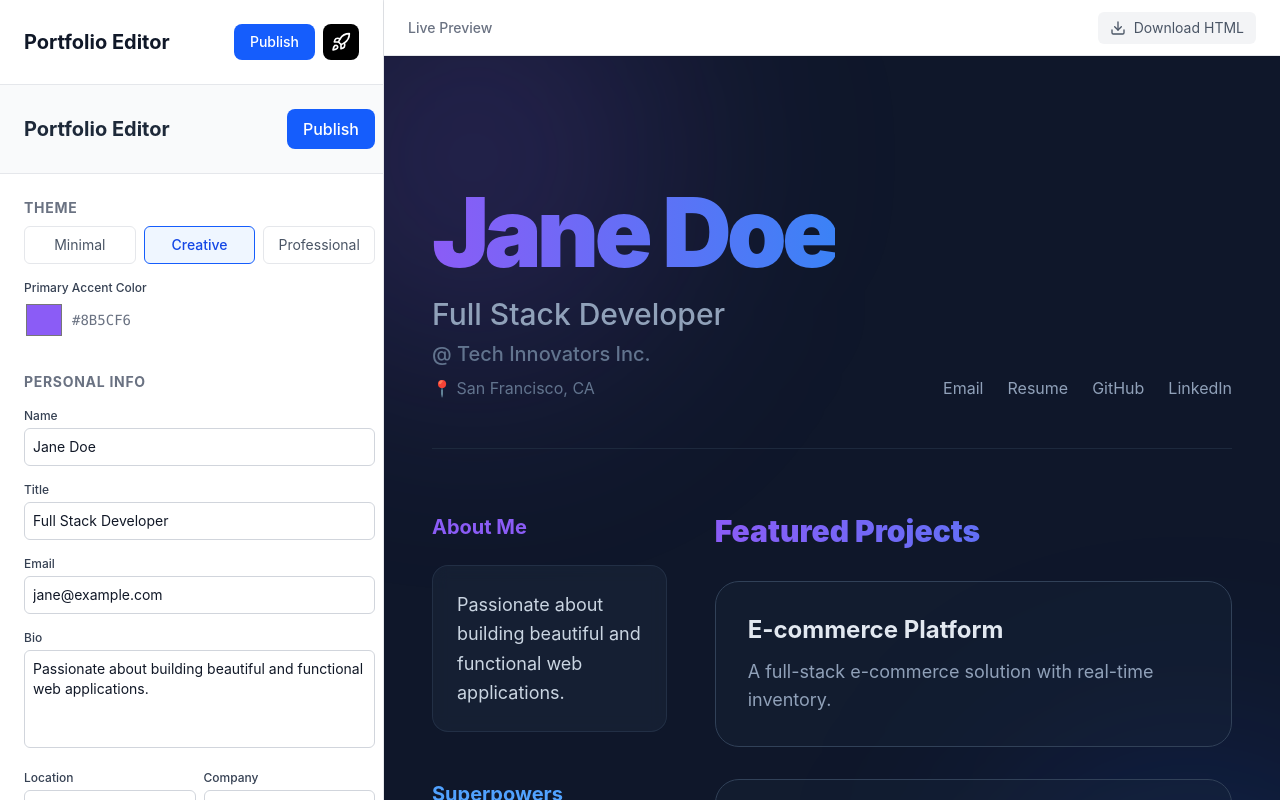
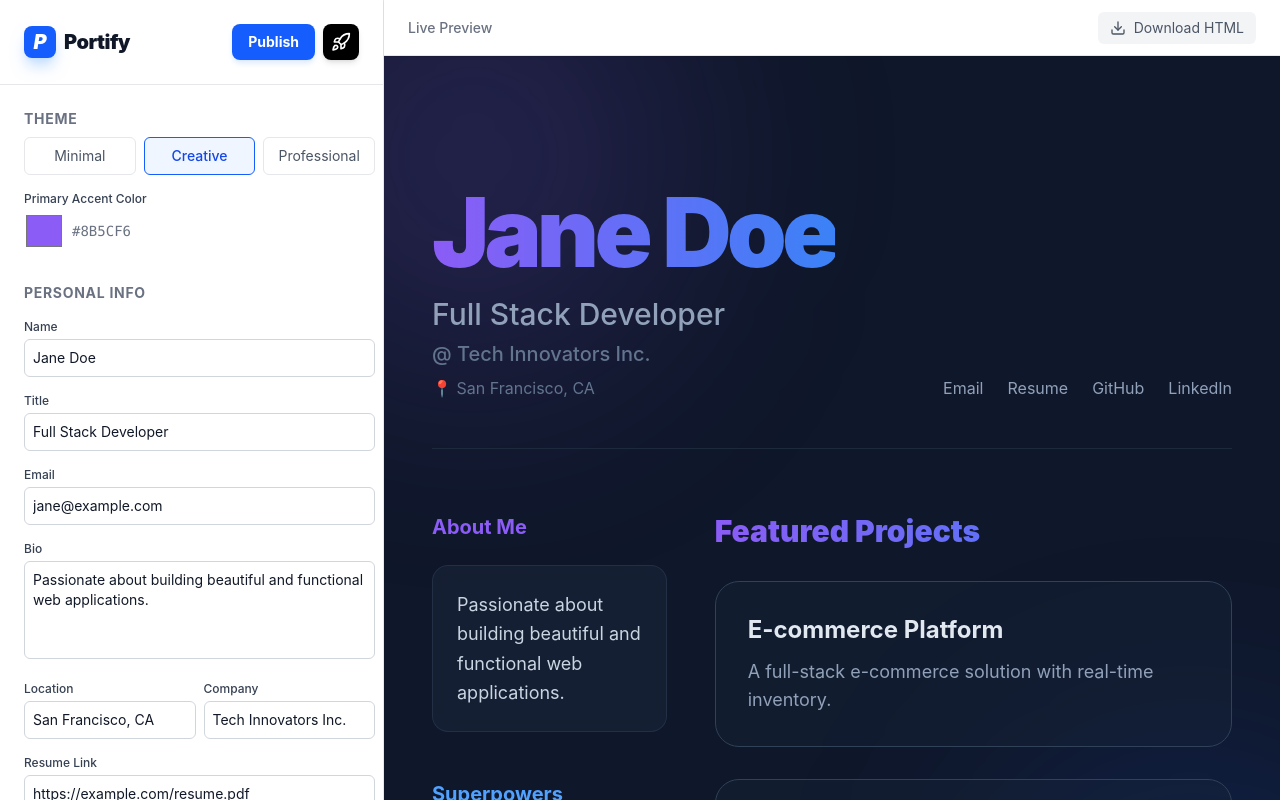
Before and after one commit to rekharamesh200524-bit/final-portfolio-website-project1, a React (Vite) app: page / in a window 1280 px wide. Built offline with nearby package versions, Linux system fonts and the light colour scheme.

Commit message:
UI Cleanup: Remove duplicates and rename app to Portify

```diff
--- a/index.html
+++ b/index.html
@@ -4,7 +4,7 @@
     <meta charset="UTF-8" />
     <link rel="icon" type="image/svg+xml" href="/favicon.svg" />
     <meta name="viewport" content="width=device-width, initial-scale=1.0" />
-    <title>frontend</title>
+    <title>Portify - Dynamic Portfolio Builder</title>
   </head>
   <body>
     <div id="root"></div>
--- a/src/App.tsx
+++ b/src/App.tsx
@@ -153,12 +153,15 @@ const App = () => {
     <div className="flex h-screen overflow-hidden bg-gray-100">
       <div className="w-96 flex flex-col bg-white border-r border-gray-200 overflow-y-auto">
         <div className="p-6 border-b border-gray-200 flex items-center justify-between sticky top-0 bg-white z-20">
-          <h1 className="text-xl font-bold text-gray-900">Portfolio Editor</h1>
+          <div className="flex items-center gap-2">
+            <div className="w-8 h-8 bg-blue-600 rounded-lg flex items-center justify-center text-white font-black text-xl italic shadow-lg shadow-blue-200">P</div>
+            <h1 className="text-xl font-black text-gray-900 tracking-tight">Portify</h1>
+          </div>
           <div className="flex gap-2">
             <button
               onClick={handlePublish}
               disabled={isPublishing}
-              className="bg-blue-600 hover:bg-blue-700 text-white px-4 py-2 rounded-lg font-medium text-sm transition-all disabled:opacity-50"
+              className="bg-blue-600 hover:bg-blue-700 text-white px-4 py-2 rounded-lg font-bold text-sm transition-all disabled:opacity-50 shadow-md shadow-blue-100 active:scale-95"
             >
               {isPublishing ? '...' : 'Publish'}
             </button>
@@ -166,7 +169,7 @@ const App = () => {
               onClick={handleDeployToVercel}
               disabled={isDeploying}
               title="Deploy directly to your Vercel account"
-              className="bg-black hover:bg-gray-800 text-white p-2 rounded-lg transition-all disabled:opacity-50"
+              className="bg-black hover:bg-gray-800 text-white p-2 rounded-lg transition-all disabled:opacity-50 shadow-md active:scale-95"
             >
               {isDeploying ? <div className="w-5 h-5 border-2 border-white/30 border-t-white rounded-full animate-spin" /> : <Rocket size={20} />}
             </button>
--- a/src/components/Editor.tsx
+++ b/src/components/Editor.tsx
@@ -57,16 +57,7 @@ export const Editor: React.FC<EditorProps> = ({ data, onChange, onPublish, isPub
 
   return (
     <div className="bg-white border-r border-gray-200 h-screen overflow-y-auto w-[400px] flex-shrink-0 flex flex-col">
-      <div className="p-6 border-b border-gray-200 bg-gray-50 flex justify-between items-center sticky top-0 z-10">
-        <h2 className="text-xl font-bold text-gray-800">Portfolio Editor</h2>
-        <button
-          onClick={onPublish}
-          disabled={isPublishing}
-          className="bg-blue-600 hover:bg-blue-700 text-white px-4 py-2 rounded-lg font-medium transition-colors disabled:opacity-50"
-        >
-          {isPublishing ? 'Publishing...' : 'Publish'}
-        </button>
-      </div>
+
 
       <div className="p-6 space-y-8 flex-1">
         {/* Theme & Color */}
```
